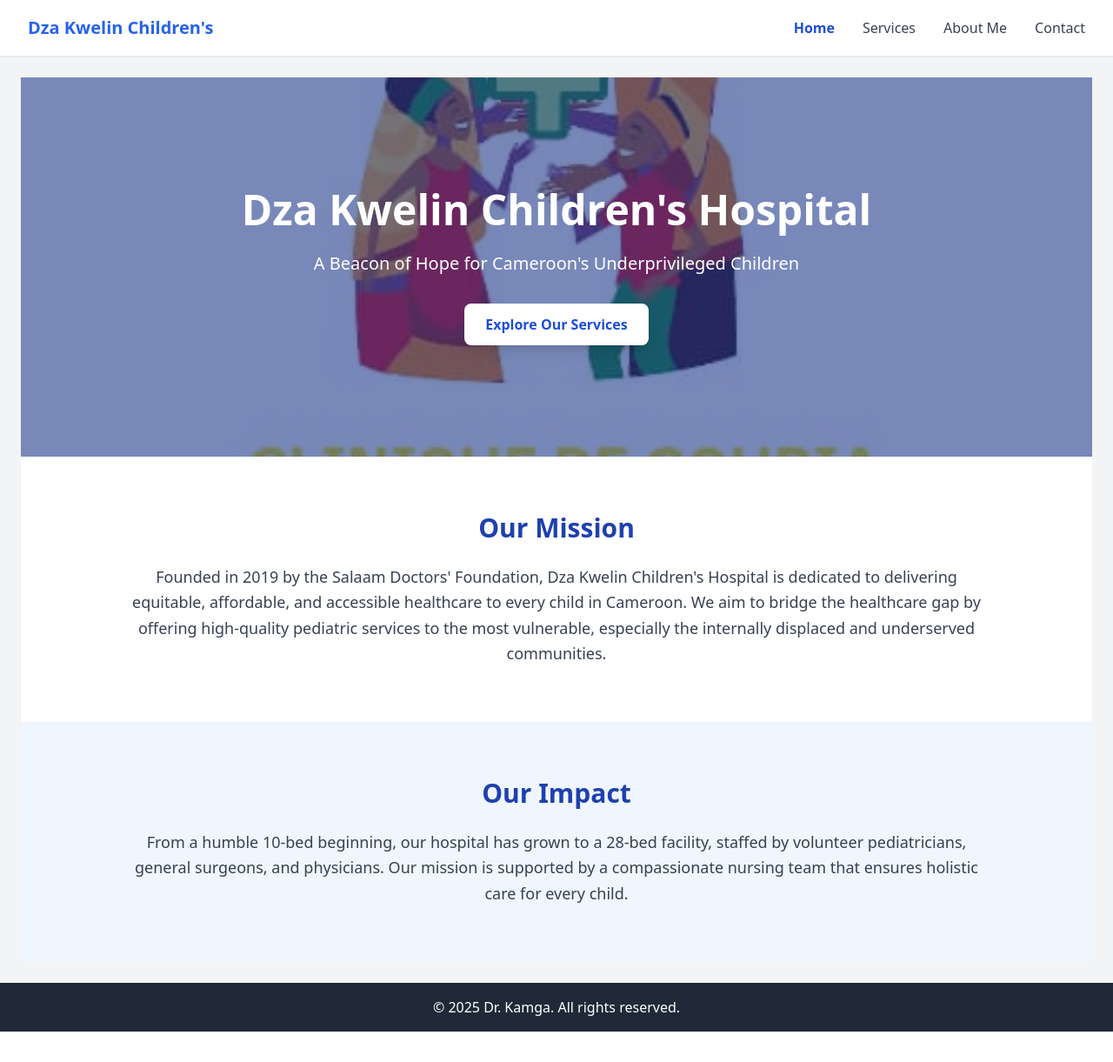
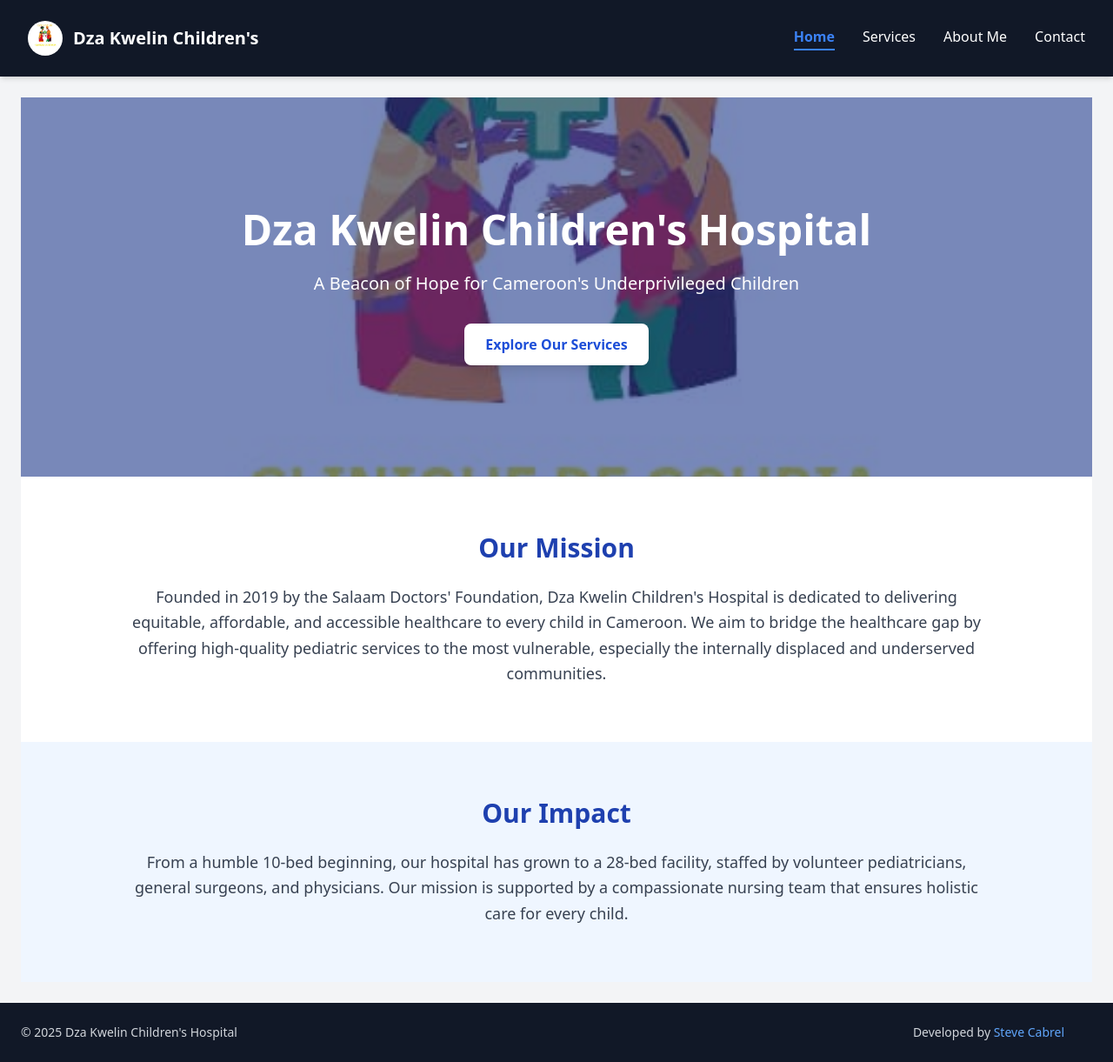
Before and after one commit to Kascabrel/Kwelin_Children-s_Hospital, a Flask app: page / in a window 1280 px wide. Shown: the whole page at 87% size. Before the commit the page ends 1186 px from the top, so only its background shows below. Run offline with Flask 3, Linux system fonts and the light colour scheme; some libraries are stand-ins or nearby versions.

Commit message:
Feature: Perform the navigationBar Add: dark background and enhance style

```diff
--- /dev/null
+++ b/app/static/css/styles.css
@@ -0,0 +1,19 @@
+/* Navbar links */
+.nav-link {
+  color: white; /* S'assure que le texte est blanc */
+  font-weight: 500;
+  padding-bottom: 2px;
+  transition: all 0.2s ease-in-out;
+}
+
+/* Hover effect */
+.nav-link:hover {
+  color: #60a5fa; /* bleu clair Tailwind */
+}
+
+/* Active link */
+.nav-link.active {
+  color: #3b82f6; /* bleu Tailwind 500 */
+  font-weight: 600;
+  border-bottom: 2px solid #3b82f6; /* souligné bleu */
+}
--- a/app/templates/base.html
+++ b/app/templates/base.html
@@ -6,36 +6,38 @@
     <title>Dza Kwelin Children's Hospital</title>
     <!-- Tailwind CSS -->
     <script src="https://cdn.tailwindcss.com"></script>
-    <!-- Custom CSS (if needed) -->
-    <link rel="stylesheet" href="{{ url_for('static', filename='styles.css') }}">
+    <!-- Custom CSS -->
+    <link rel="stylesheet" href="{{ url_for('static', filename='css/styles.css') }}">
+    <!-- Icons -->
+    <script src="https://kit.fontawesome.com/yourkit.js" crossorigin="anonymous"></script>
+    <!-- remplace avec ton kit FontAwesome si besoin -->
 </head>
-  <body class="bg-gray-100 text-gray-900">
+<body class="bg-gray-100 text-gray-900 flex flex-col min-h-screen">
 
 <!-- Navbar -->
-    <!-- Navbar -->
-  <!-- Navbar (Bootstrap 5) -->
-<!-- Navbar -->
-<nav class="bg-white border-b border-gray-200 shadow-sm">
+<nav class="bg-gray-900 shadow-md py-3">
     <div class="max-w-7xl mx-auto px-4 sm:px-6 lg:px-8">
         <div class="flex justify-between items-center h-16">
-      <!-- Logo -->
-      <div class="flex-shrink-0">
-        <a href="/" class="text-xl font-bold text-blue-600">Dza Kwelin Children's</a>
+
+            <!-- Logo + texte -->
+            <div class="flex items-center space-x-3">
+                <img src="{{ url_for('static', filename='images/Hospital.jpg') }}" alt="Logo"
+                     class="w-10 h-10 rounded-full">
+                <a href="/" class="text-xl font-bold text-white">Dza Kwelin Children's</a>
             </div>
 
             <!-- Desktop Menu -->
             <div class="hidden md:flex space-x-8">
-        <a href="/" class="{{ 'text-blue-700 font-semibold' if current_page == 'home' else 'text-gray-700 hover:text-blue-600' }} font-medium">Home</a>
-        <a href="/services" class="{{ 'text-blue-700 font-semibold' if current_page == 'services' else 'text-gray-700 hover:text-blue-600' }} font-medium">Services</a>
-        <a href="/about" class="{{ 'text-blue-700 font-semibold' if current_page == 'about' else 'text-gray-700 hover:text-blue-600' }} font-medium">About Me</a>
-        <a href="/contact" class="{{ 'text-blue-700 font-semibold' if current_page == 'contact' else 'text-gray-700 hover:text-blue-600' }} font-medium">Contact</a>
+                <a href="/" class="nav-link {% if current_page == 'home' %}active{% endif %}">Home</a>
+                <a href="/services" class="nav-link {% if current_page == 'services' %}active{% endif %}">Services</a>
+                <a href="/about" class="nav-link {% if current_page == 'about' %}active{% endif %}">About Me</a>
+                <a href="/contact" class="nav-link {% if current_page == 'contact' %}active{% endif %}">Contact</a>
             </div>
 
             <!-- Mobile button -->
             <div class="md:hidden">
-        <button id="mobile-menu-button" class="text-gray-600 focus:outline-none focus:ring-2 focus:ring-blue-500">
-          <svg class="w-6 h-6" fill="none" stroke="currentColor" viewBox="0 0 24 24"
-            xmlns="http://www.w3.org/2000/svg">
+                <button id="mobile-menu-button" class="text-white focus:outline-none focus:ring-2 focus:ring-blue-500">
+                    <svg class="w-6 h-6" fill="none" stroke="currentColor" viewBox="0 0 24 24">
                         <path stroke-linecap="round" stroke-linejoin="round" stroke-width="2"
                               d="M4 6h16M4 12h16M4 18h16"></path>
                     </svg>
@@ -45,13 +47,14 @@
     </div>
 
     <!-- Mobile Menu -->
-  <div id="mobile-menu" class="md:hidden hidden px-4 pb-4 space-y-2">
-    <a href="/" class="{{ 'text-blue-700 font-semibold' if current_page == 'home' else 'text-gray-700 hover:text-blue-600' }} font-medium block">Home</a>
-    <a href="/services" class="{{ 'text-blue-700 font-semibold' if current_page == 'services' else 'text-gray-700 hover:text-blue-600' }} font-medium block">Services</a>
-    <a href="/about" class="{{ 'text-blue-700 font-semibold' if current_page == 'about' else 'text-gray-700 hover:text-blue-600' }} font-medium block">About Me</a>
-    <a href="/contact" class="{{ 'text-blue-700 font-semibold' if current_page == 'contact' else 'text-gray-700 hover:text-blue-600' }} font-medium block">Contact</a>
+    <div id="mobile-menu" class="md:hidden hidden px-4 pb-4 space-y-2 bg-gray-800">
+        <a href="/" class="nav-link block {% if current_page == 'home' %}active{% endif %}">Home</a>
+        <a href="/services" class="nav-link block {% if current_page == 'services' %}active{% endif %}">Services</a>
+        <a href="/about" class="nav-link block {% if current_page == 'about' %}active{% endif %}">About Me</a>
+        <a href="/contact" class="nav-link block {% if current_page == 'contact' %}active{% endif %}">Contact</a>
     </div>
 </nav>
+
 
 <!-- Toggle script -->
 <script>
@@ -63,22 +66,30 @@
     });
 </script>
 
-
-
-
 <!-- Main Content -->
-    <div class="container mx-auto p-6">
-      {% block content %}
-      <!-- Page-specific content will go here -->
-      {% endblock %}
-    </div>
+<main class="flex-grow container mx-auto p-6">
+    {% block content %}{% endblock %}
+</main>
 
 <!-- Footer -->
-    <footer class="bg-gray-800 text-white py-4 text-center">
-      <p>&copy; 2025 Dr. Kamga. All rights reserved.</p>
+<footer class="bg-gray-900 text-gray-300 py-6">
+    <div class="max-w-7xl mx-auto flex flex-col md:flex-row justify-between items-center px-6">
+        <p class="text-sm">&copy; 2025 Dza Kwelin Children's Hospital</p>
+
+        <div class="flex items-center space-x-4 mt-4 md:mt-0">
+          <span class="text-sm">Developed by
+            <a href="https://steve-kamguia.kascali.de" target="_blank" class="text-blue-400 hover:underline">
+              Steve Cabrel
+            </a>
+          </span>
+            <a href="https://github.com/ton-github" target="_blank" class="hover:text-white">
+                <i class="fab fa-github fa-lg"></i>
+            </a>
+            <a href="https://linkedin.com/in/ton-linkedin" target="_blank" class="hover:text-blue-400">
+                <i class="fab fa-linkedin fa-lg"></i>
+            </a>
+        </div>
+    </div>
 </footer>
-
-    <!-- Tailwind JS -->
-    <script src="https://cdn.tailwindcss.com"></script>
 </body>
 </html>
```
Lines whose indentation alone changed are shown as unchanged.
